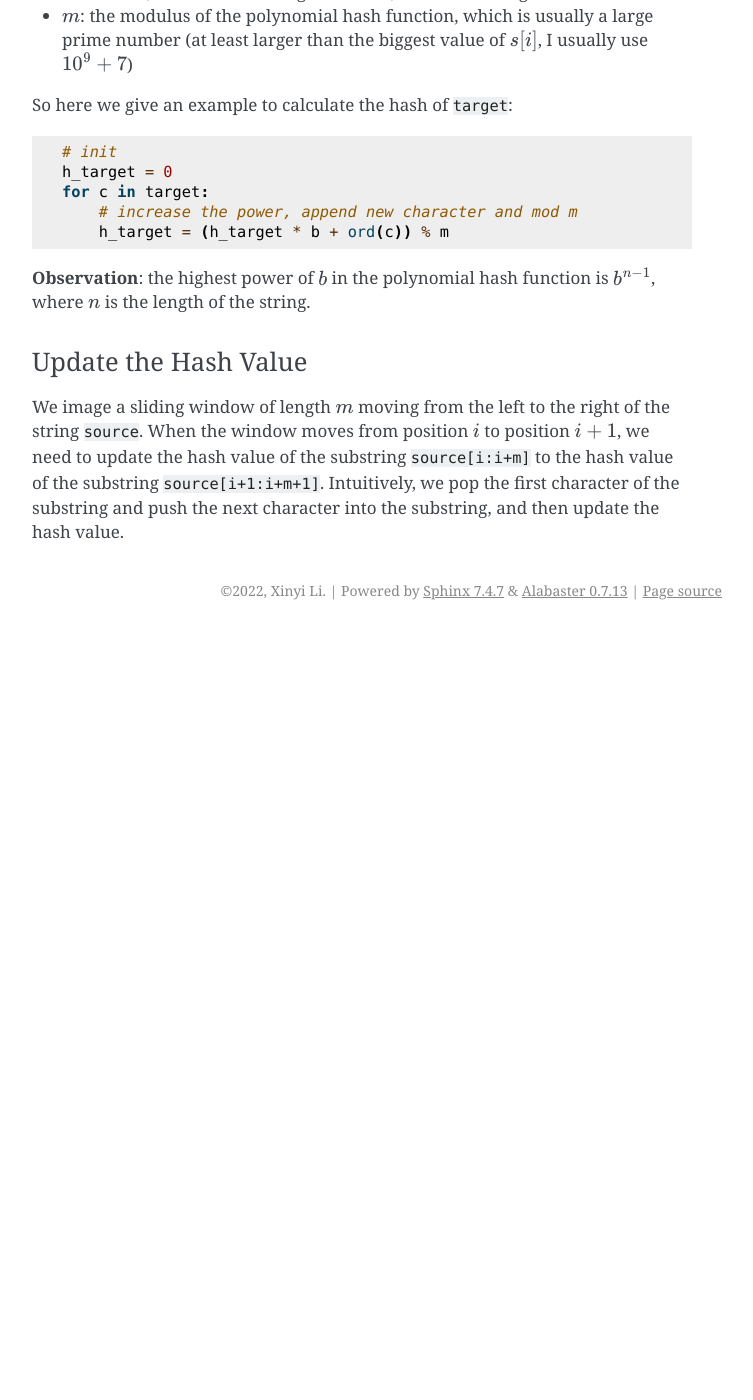
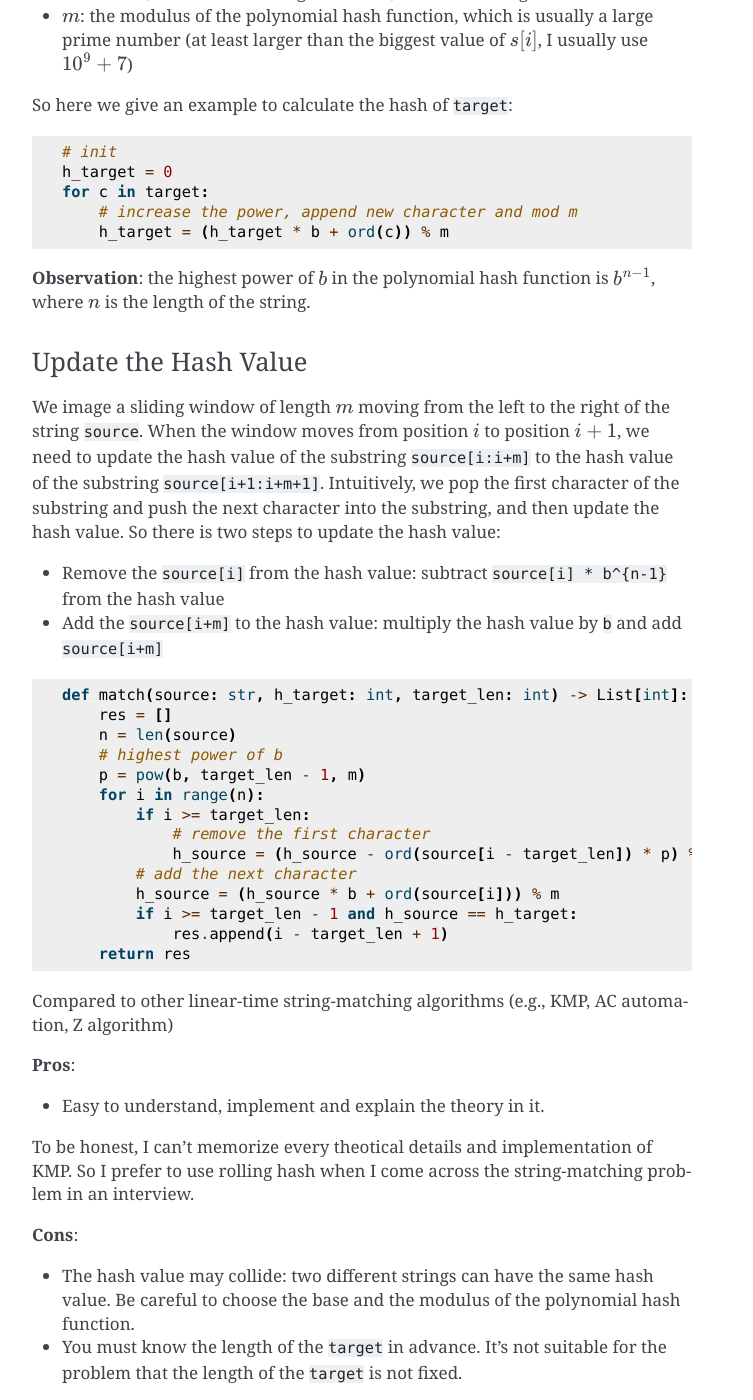
Before and after one commit to li-xin-yi/lctemplates, a Sphinx documentation site: the page built from docs/source/substring.md, in a window 1280 px wide and 1400 px high, scrolled down 1220 px. Shown: the whole window, without its empty margins (388-1141 px from the left). Built offline with Sphinx 7.4.7, drawn with Linux system fonts in a browser that asks for light colours; before the commit the page ends 1850 px from its top, so only the background shows below that; some of the changed text lies outside the part shown.

Commit message:
Update substring.md

````diff
--- a/docs/source/substring.md
+++ b/docs/source/substring.md
@@ -28,7 +28,7 @@
 
 The hash function that maps a string to a number is called a string hashing. The most common hash function is the polynomial rolling hash function, which is defined as follows:
 
-$$ H(s) = \sum_{i=0}^{n-1} s[i] \cdot b^{n-1-i} (\mod m) $$
+$$H(s) = \sum_{i=0}^{n-1} s[i] \cdot b^{n-1-i} (\mod m)$$
 
 where
 
@@ -50,4 +50,65 @@
 
 ### Update the Hash Value
 
-We image a sliding window of length $m$ moving from the left to the right of the string `source`. When the window moves from position $i$ to position $i+1$, we need to update the hash value of the substring `source[i:i+m]` to the hash value of the substring `source[i+1:i+m+1]`. Intuitively, we pop the first character of the substring and push the next character into the substring, and then update the hash value.
+We image a sliding window of length $m$ moving from the left to the right of the string `source`. When the window moves from position $i$ to position $i+1$, we need to update the hash value of the substring `source[i:i+m]` to the hash value of the substring `source[i+1:i+m+1]`. Intuitively, we pop the first character of the substring and push the next character into the substring, and then update the hash value. So there is two steps to update the hash value:
+
+- Remove the `source[i]` from the hash value: subtract `source[i] * b^{n-1}` from the hash value
+- Add the `source[i+m]` to the hash value: multiply the hash value by `b` and add `source[i+m]`
+
+```python
+def match(source: str, h_target: int, target_len: int) -> List[int]:
+    res = []
+    n = len(source)
+    # highest power of b
+    p = pow(b, target_len - 1, m)
+    for i in range(n):
+        if i >= target_len:
+            # remove the first character
+            h_source = (h_source - ord(source[i - target_len]) * p) % m
+        # add the next character
+        h_source = (h_source * b + ord(source[i])) % m
+        if i >= target_len - 1 and h_source == h_target:
+            res.append(i - target_len + 1)
+    return res
+```
+
+Compared to other linear-time string-matching algorithms (e.g., KMP, AC automation, Z algorithm)
+
+**Pros**:
+
+- Easy to understand, implement and explain the theory in it.
+
+To be honest, I can't memorize every theotical details and implementation of KMP. So I prefer to use rolling hash when I come across the string-matching problem in an interview.
+
+**Cons**:
+
+- The hash value may collide: two different strings can have the same hash value. Be careful to choose the base and the modulus of the polynomial hash function.
+- You must know the length of the `target` in advance. It's not suitable for the problem that the length of the `target` is not fixed.
+
+### Example
+
+[LC 686. Repeated String Match](https://leetcode.com/problems/repeated-string-match/) is a typical matching problem. Repeat the string `a` to at most `len(a) + len(b)` length and check the first occurrence of `b` in the repeated string.
+
+```python
+class Solution:
+    def repeatedStringMatch(self, a: str, b: str) -> int:
+        base, M = 26, 10 ** 9 + 7
+        target = 0
+        n, m = len(a), len(b)
+        for c in b:
+            target = (target * base + ord(c) - ord('a') + 1 ) % M
+
+        h = 0
+        i = 0
+        p = pow(base, m - 1, M)
+        while i< n + m:
+            if i >= m:
+                last = a[(i - m) % n]
+                h = (h - (ord(last) - ord('a') + 1) * p) % M
+            h = (h * base + ord(a[i%n]) - ord('a') + 1) % M
+            if h == target:
+                # math.ceil((i+1) / n)
+                return (i+n) // n
+            i += 1
+        return -1
+```
````
